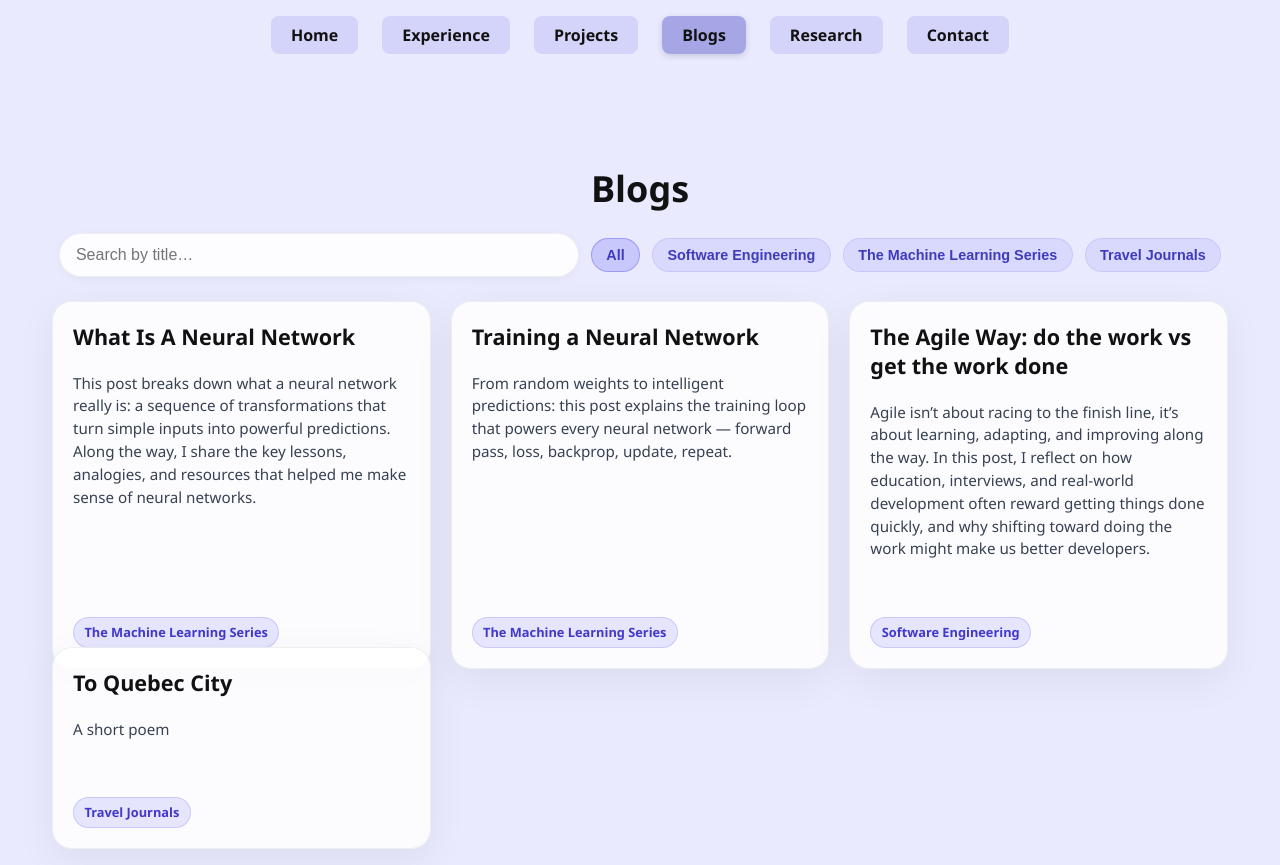
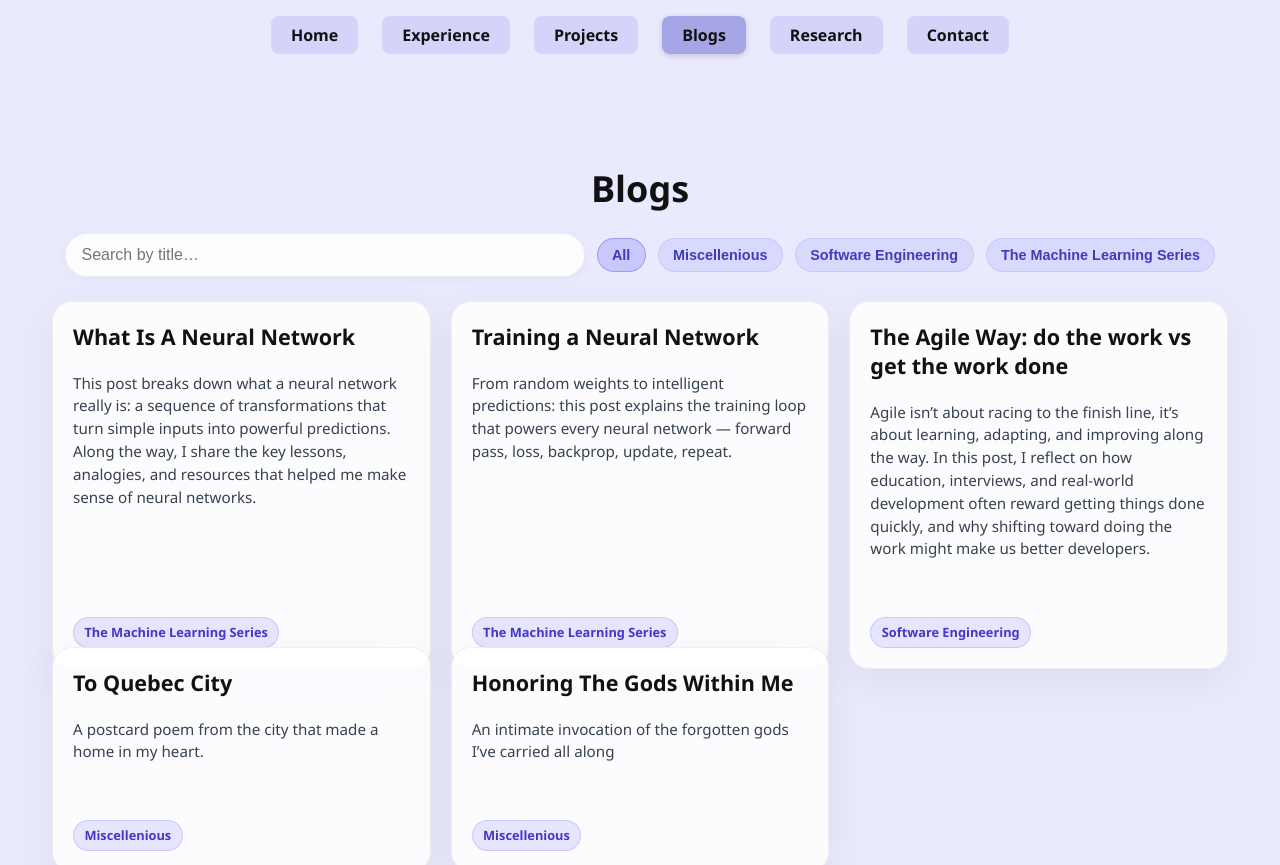
Before and after one commit to nandiniiys/nandiniiys-profile, a React (Create React App) app: page /nandiniiys-profile/blogs in a window 1280 px wide. Shown: the top 865 px of the page. Built offline with nearby package versions, Linux system fonts and the light colour scheme.

Commit message:
adding a new blog post

```diff
--- a/src/data/Blogs.js
+++ b/src/data/Blogs.js
@@ -19,9 +19,15 @@ const blogs = [
   },
   {
     title: "To Quebec City",
-    description: "A short poem",
-    tags: ["Travel Journals"],
+    description: "A postcard poem from the city that made a home in my heart.",
+    tags: ["Miscellenious"],
     pdf: "/blogs/Quebec_City.pdf"
+  },
+  {
+    title: "Honoring The Gods Within Me",
+    description: "An intimate invocation of the forgotten gods I’ve carried all along",
+    tags: ["Miscellenious"],
+    pdf: "/blogs/Honoring_the_gods_within_me.pdf"
   }
 ];
 
```
Also changed, not shown: 1 other file (tests, documents, lock files or other folders).
